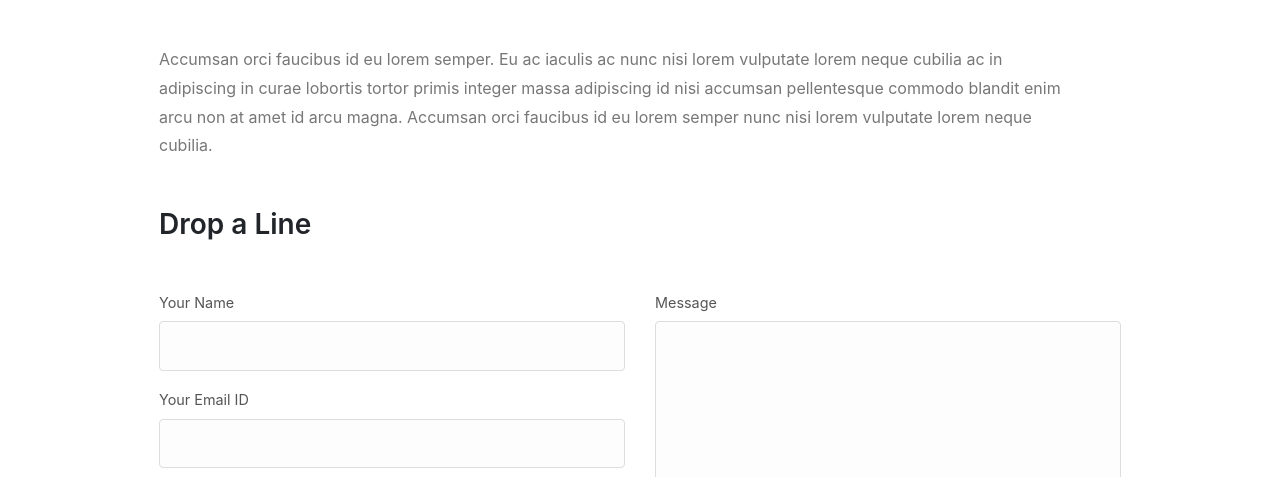
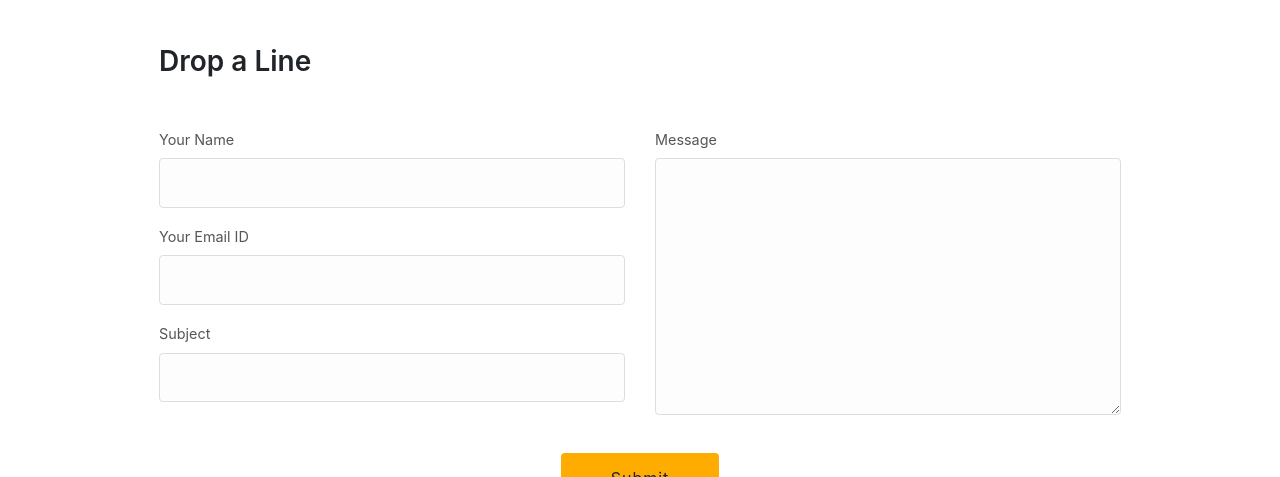
Before and after one commit to SbaniNtokozo/MediaHeight, a plain HTML site: page contact.html in a window 1280 px wide. Shown: the part 323-800 px from the top of the page. Drawn offline with Linux system fonts and the light colour scheme.

Commit message:
Update contact.html

```diff
--- a/contact.html
+++ b/contact.html
@@ -100,7 +100,7 @@ License URL: http://creativecommons.org/licenses/by/3.0/
             <div class="container py-md-5 py-3">
                 <div class="px-lg-5">
                     <h3 class="tittle-w3ls mb-lg-5 mb-4"><span class="pink">Contact</span> Us</h3>
-                    <p class="mt-5 pr-lg-5">Accumsan orci faucibus id eu lorem semper. Eu ac iaculis ac nunc nisi lorem vulputate lorem neque cubilia ac in adipiscing in curae lobortis tortor primis integer massa adipiscing id nisi accumsan pellentesque commodo blandit enim arcu non at amet id arcu magna. Accumsan orci faucibus id eu lorem semper nunc nisi lorem vulputate lorem neque cubilia.</p>
+                    <p class="mt-5 pr-lg-5"></p>
 
 
                     <div class="contact-hny-form mt-lg-5 mt-3">
```
